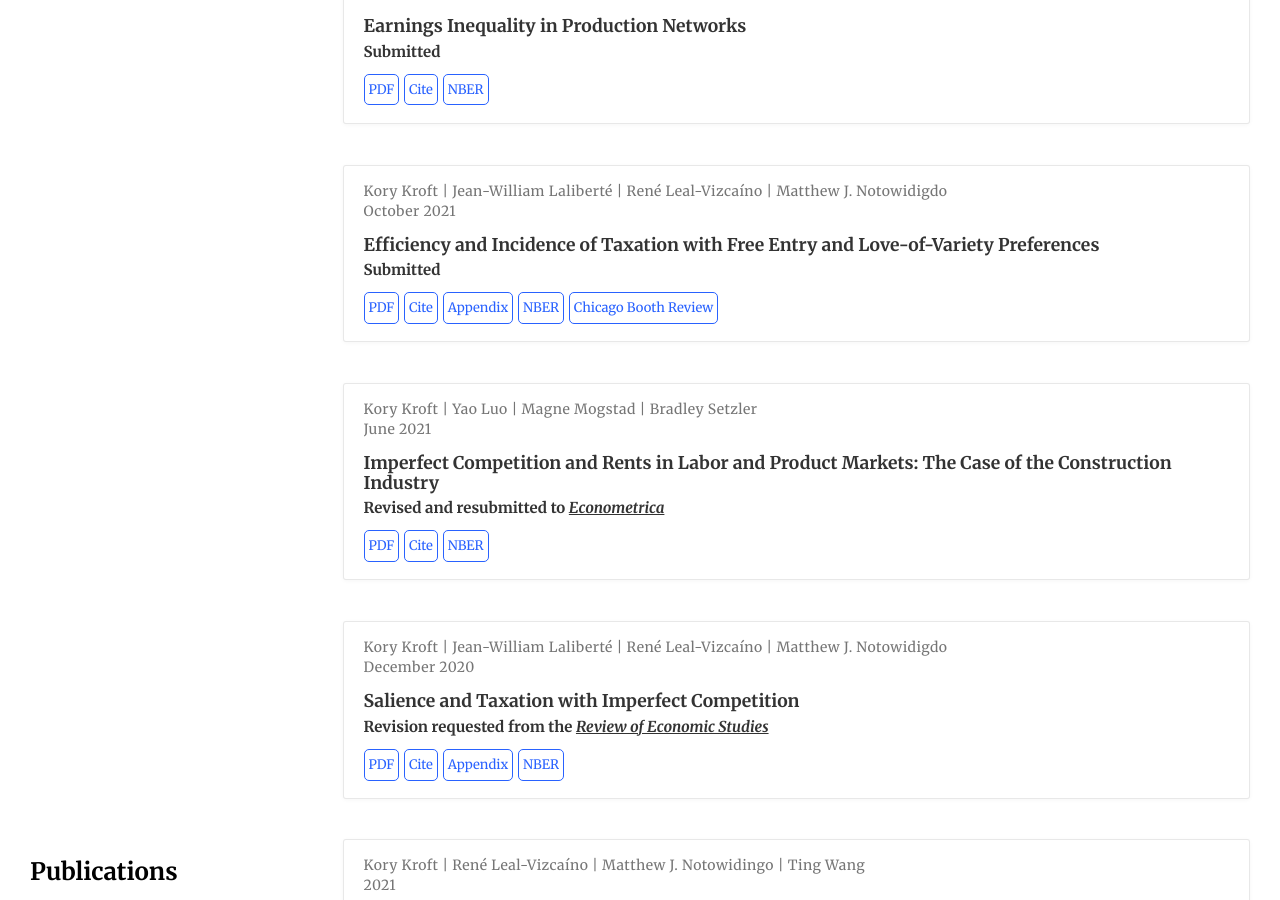
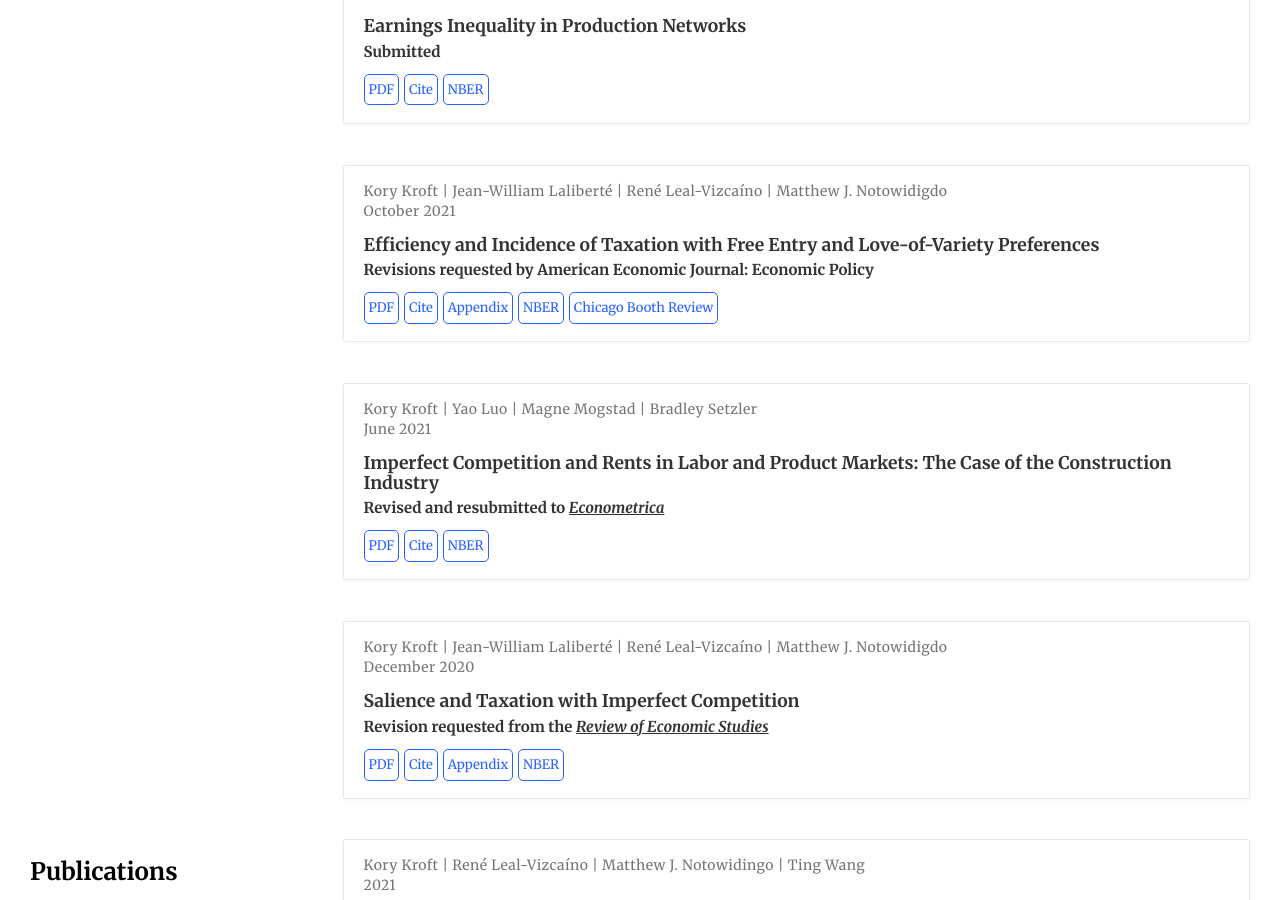
Before and after one commit to korykroft/korykroft.github.io, a Jekyll site: the page built from research/index.html, in a window 1280 px wide and 900 px high, scrolled down 393 px. Built offline with Jekyll 4.4.1, drawn with Linux system fonts in a browser that asks for light colours.

Commit message:
Update index.html

```diff
--- a/research/index.html
+++ b/research/index.html
@@ -66,7 +66,7 @@ description:
     </div>
     <h3 class="article-title mb-1 mt-3">Efficiency and Incidence of Taxation with Free Entry and Love-of-Variety Preferences</h3>
     <div class="article-style">
-      <p><strong>Submitted <ins><em></em></ins></strong>
+      <p><strong>Revisions requested by American Economic Journal: Economic Policy<ins><em></em></ins></strong>
     </div>
     <div class="btn-links">
       <a class="btn btn-outline-primary my-1 mr-1 btn-sm" href="/files/w28838.pdf" target="_blank" rel="noopener">PDF</a>
```
